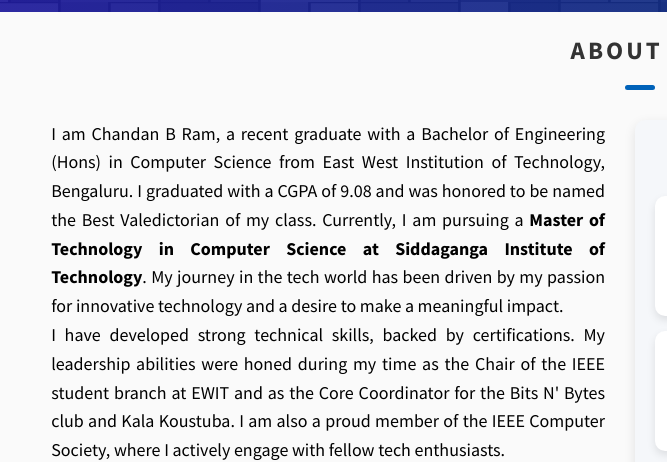
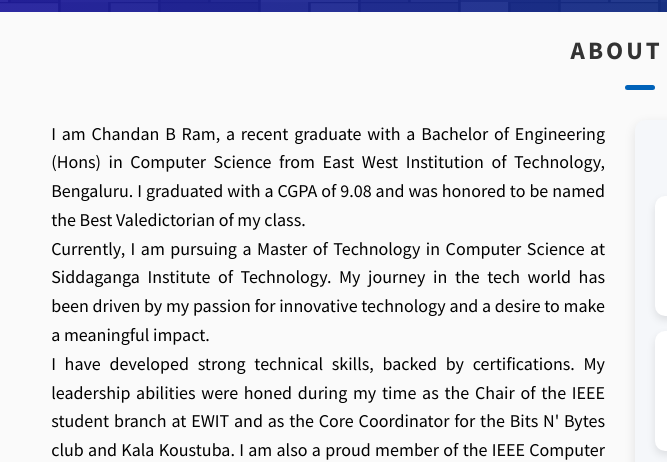
Before and after one commit to chandanbram/chandanbram.github.io, a plain HTML site: page index.html in a window 1280 px wide. Shown: the part 738-1200 px from the top of the page, 0-667 px from the left. Drawn offline with nearby package versions, Linux system fonts and the light colour scheme.

Commit message:
Update index.html

```diff
--- a/index.html
+++ b/index.html
@@ -141,7 +141,9 @@
           <div class="about-me">
             <p>
              <p>
-    I am Chandan B Ram, a recent graduate with a Bachelor of Engineering (Hons) in Computer Science from East West Institution of Technology, Bengaluru. I graduated with a CGPA of 9.08 and was honored to be named the Best Valedictorian of my class. Currently, I am pursuing a <b>Master of Technology in Computer Science at Siddaganga Institute of Technology</b>. My journey in the tech world has been driven by my passion for innovative technology and a desire to make a meaningful impact.
+    I am Chandan B Ram, a recent graduate with a Bachelor of Engineering (Hons) in Computer Science from East West Institution of Technology, Bengaluru. I graduated with a CGPA of 9.08 and was honored to be named the Best Valedictorian of my class.
+             </p>
+            <p>Currently, I am pursuing a Master of Technology in Computer Science at Siddaganga Institute of Technology. My journey in the tech world has been driven by my passion for innovative technology and a desire to make a meaningful impact.
 </p>
 
 <p>
```
